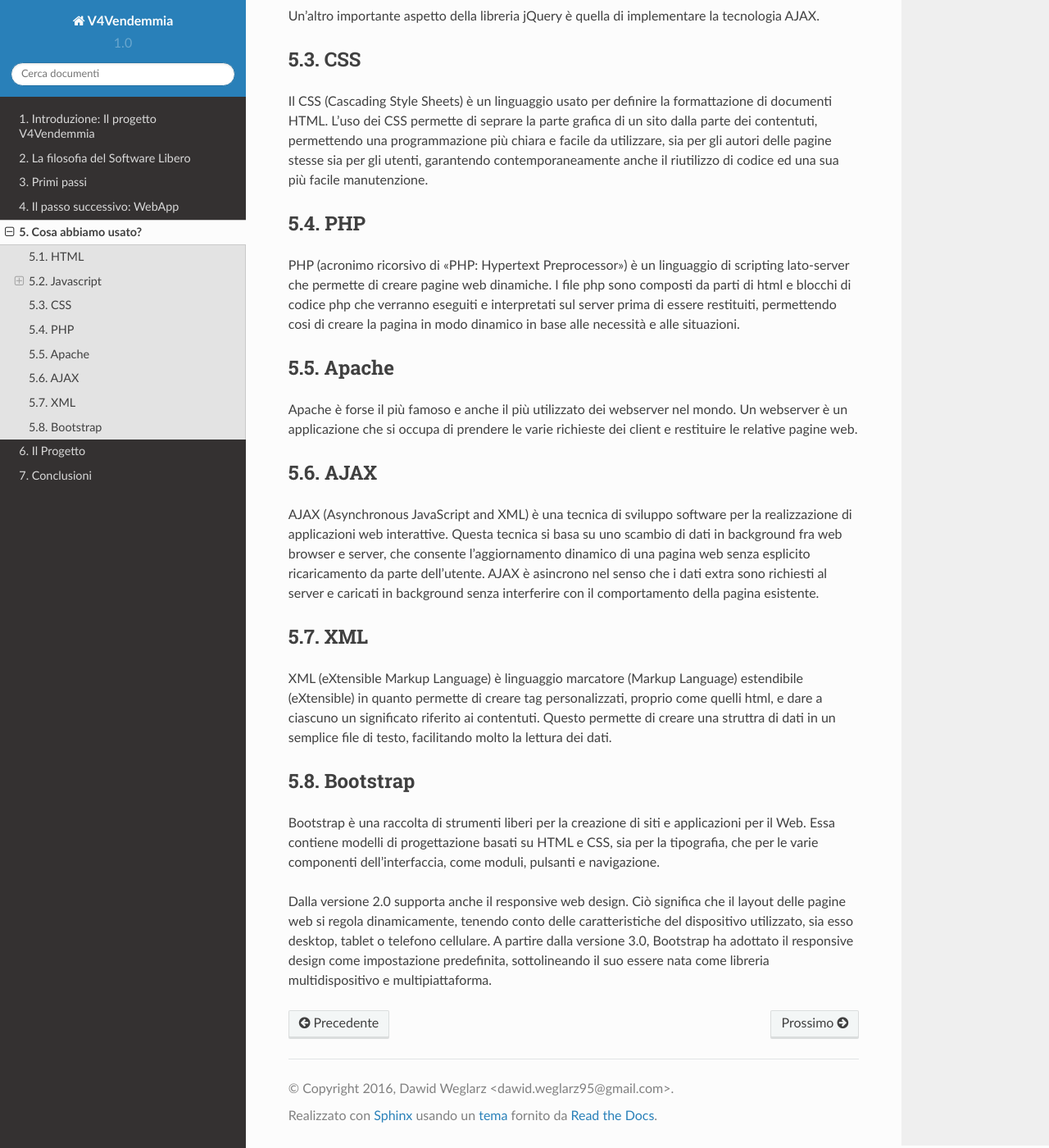
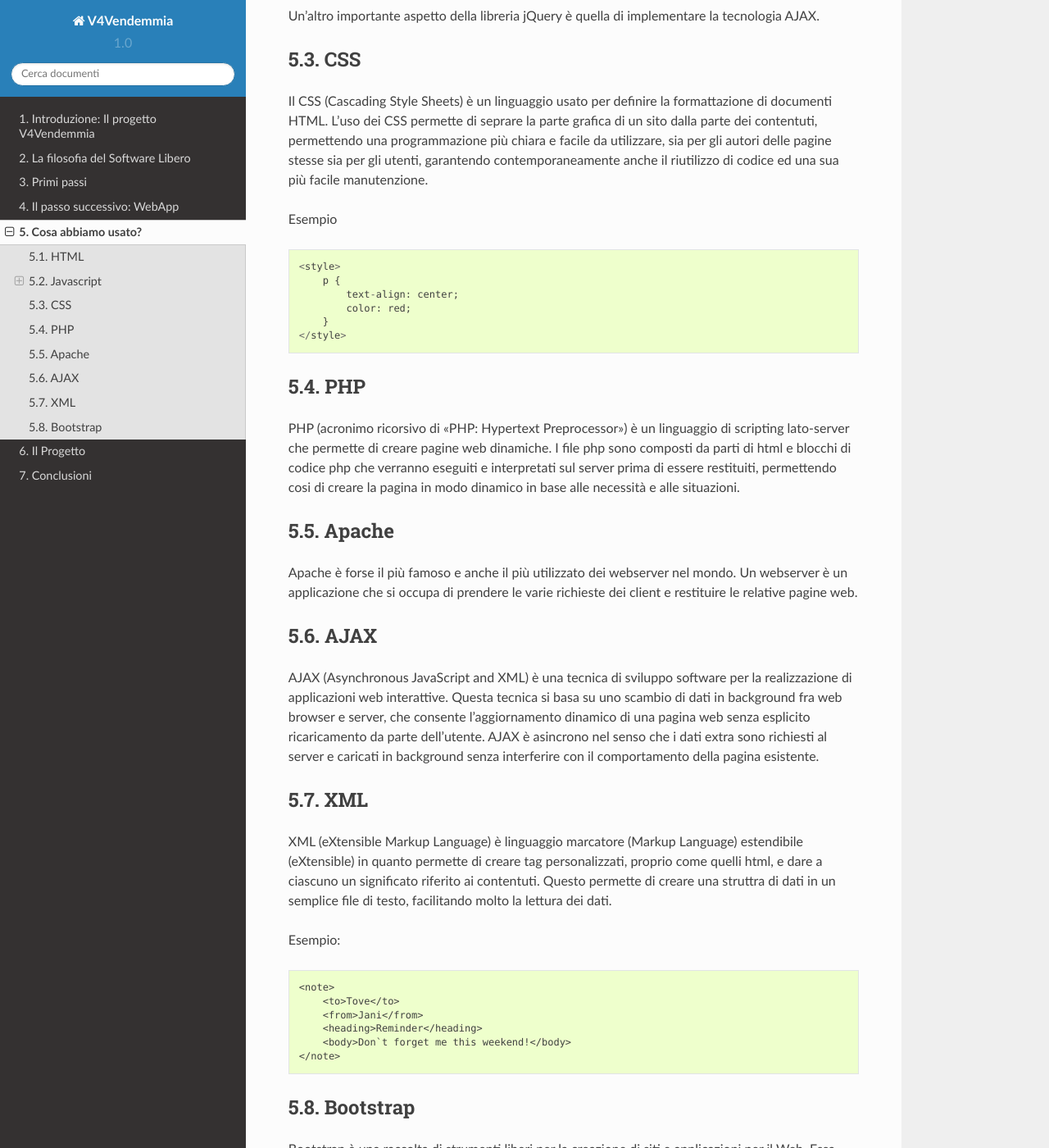
Before and after one commit to feroda/v4vendemmia, a Sphinx documentation site: the page built from doc/technologies.rst, in a window 1280 px wide and 1400 px high, scrolled down 1248 px. Shown: the whole window at 82% size. Built offline with Sphinx 7.4.7 and the Read the Docs theme 2.0.0, drawn with Linux system fonts in a browser that asks for light colours.

Commit message:
Modifiche contenuti

```diff
--- a/doc/technologies.rst
+++ b/doc/technologies.rst
@@ -46,6 +46,15 @@ CSS
 Il CSS (Cascading Style Sheets) è un linguaggio usato per definire la formattazione di documenti HTML.
 L'uso dei CSS permette di seprare la parte grafica di un sito dalla parte dei contentuti, permettendo una programmazione più chiara e facile da utilizzare, sia per gli autori delle pagine stesse sia per gli utenti, garantendo contemporaneamente anche il riutilizzo di codice ed una sua più facile manutenzione.
 
+Esempio ::
+
+    <style>
+        p {
+            text-align: center;
+            color: red;
+        }
+    </style>
+
 PHP
 ---
 PHP (acronimo ricorsivo di "PHP: Hypertext Preprocessor") è un linguaggio di scripting lato-server che permette di creare pagine web dinamiche.
@@ -67,6 +76,15 @@ XML
 XML (eXtensible Markup Language) è linguaggio marcatore (Markup Language) estendibile (eXtensible) in quanto permette di creare tag personalizzati, proprio come quelli html, e dare a ciascuno un significato riferito ai contentuti.
 Questo permette di creare una struttra di dati in un semplice file di testo, facilitando molto la lettura dei dati.
 
+Esempio::
+
+    <note>
+        <to>Tove</to>
+        <from>Jani</from>
+        <heading>Reminder</heading>
+        <body>Don`t forget me this weekend!</body>
+    </note>
+
 Bootstrap
 ---------
 Bootstrap è una raccolta di strumenti liberi per la creazione di siti e applicazioni per il Web. Essa contiene modelli di progettazione basati su HTML e CSS, sia per la tipografia, che per le varie componenti dell'interfaccia, come moduli, pulsanti e navigazione.
--- a/doc/webapp.rst
+++ b/doc/webapp.rst
@@ -1,7 +1,7 @@
 Il passo successivo: WebApp
 ===========================
 Ma l'interfaccia della versione Bash/Python "spaventava" ancora qualche utente. L'utente vuole qualcosa di bello da vedere e intuitivo da usare.
-Cosi abbiamo cominciato a pensare come risolvere questo problema. Abbiamo pensato a tante soluzioni: interfaccia Qt, programma C#...
+Cosi abbiamo cominciato a pensare come risolvere questo problema. Abbiamo pensato a tante soluzioni: interfaccia Qt, programma C# . . .
 
 Ma alla fine l'idea vincente è stata la WebApp che io ho portato avanti.
 Per la realizzazione ho avuto bisogno di approfondire meglio le cose fatte durante l'ultimo anno di scolastico ma anche studiare tecnologie nuove per risolvere i vari problemi nel miglior modo possibile.
```
Also changed, not shown: doc/images/local-client-server.png.
